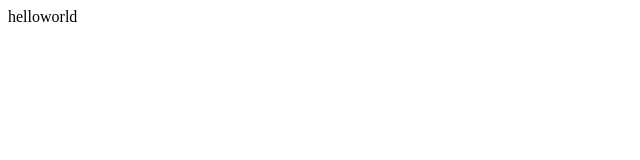
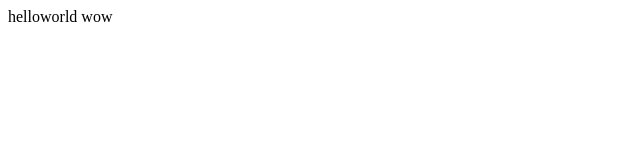
Before and after one commit to zbobo/EasyHealthCheck, a plain HTML site: page index.html in a window 1280 px wide. Shown: the full height of the page, 0-640 px from the left. Drawn offline with Linux system fonts and the light colour scheme.

Commit message:
Update index.html

```diff
--- a/index.html
+++ b/index.html
@@ -7,6 +7,6 @@
     <title>Document</title>
 </head>
 <body>
-    helloworld
+    helloworld wow
 </body>
 </html>
```
